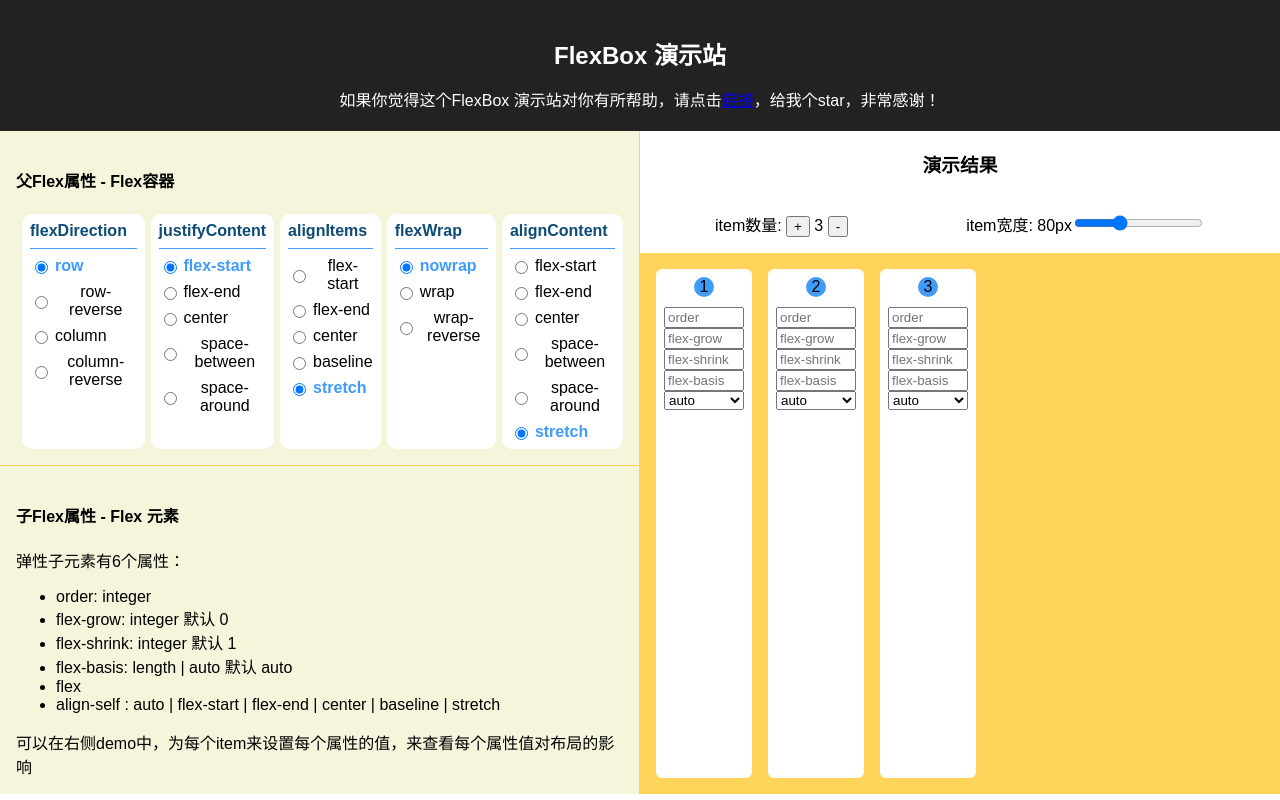
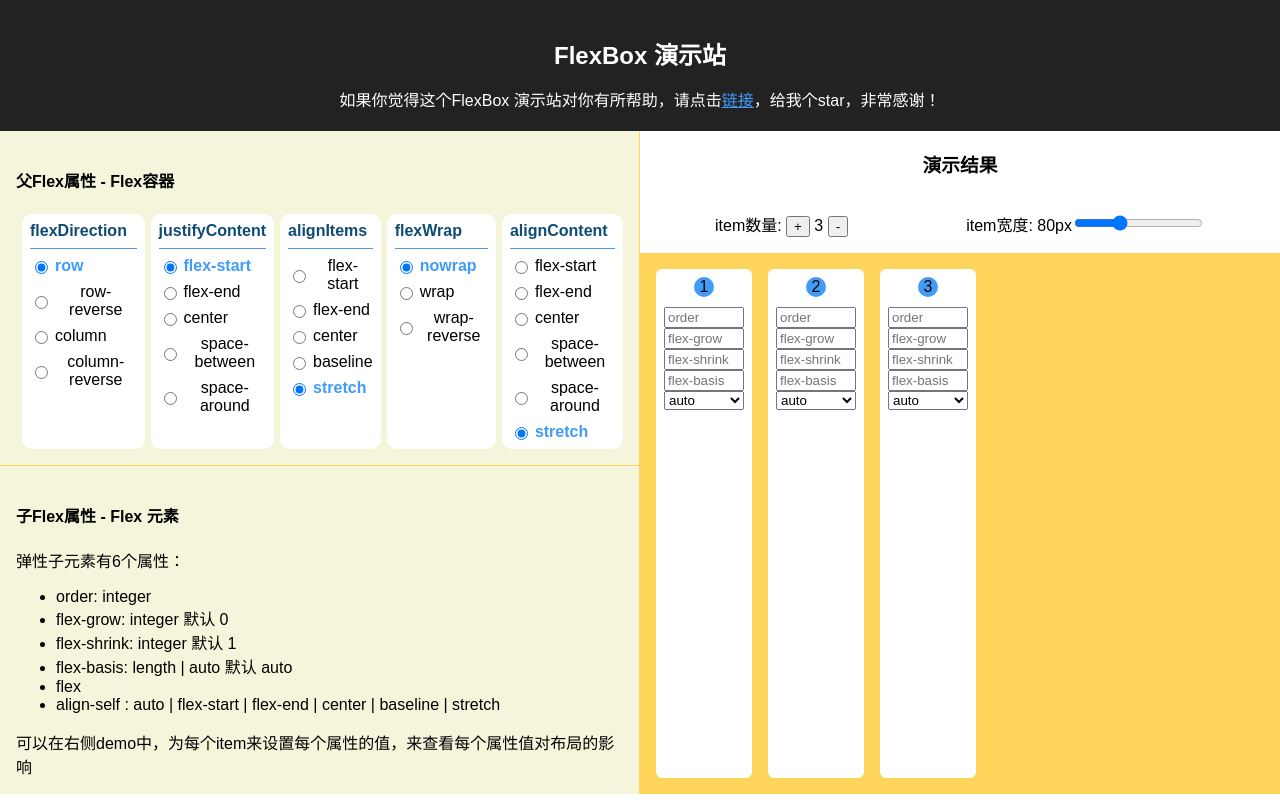
Before and after one commit to springHyc/FlexBoxDemoStation, a React (Create React App) app: page / in a window 1280 px wide. Built offline with nearby package versions, Linux system fonts and the light colour scheme.

Commit message:
chore: 修改链接颜色

```diff
--- a/src/App.css
+++ b/src/App.css
@@ -24,3 +24,8 @@
     transform: rotate(360deg);
   }
 }
+
+a:link,
+a:visited {
+  color: #419bf9;
+}
```
